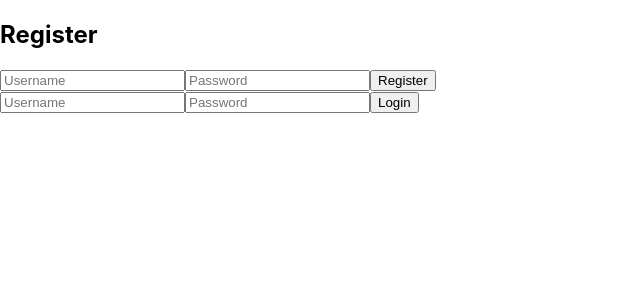
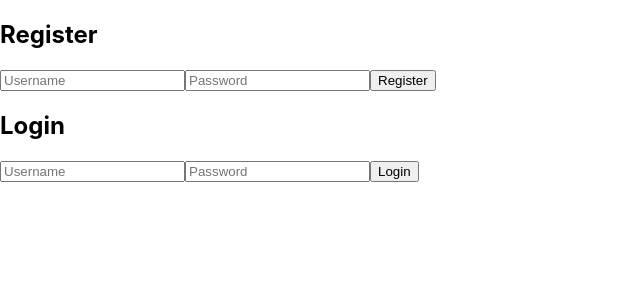
Before and after one commit to TARUN-SARASWAT365/chat, a React (Create React App) app: page / in a window 1280 px wide. Shown: the top 300 px of the page, without its empty margins (0-640 px from the left). Built offline with nearby package versions, Linux system fonts and the light colour scheme; no server answers.

Commit message:
Describe your changes here

```diff
--- a/src/Login.js
+++ b/src/Login.js
@@ -6,37 +6,57 @@ const Login = ({ onLoginSuccess }) => {
   const [password, setPassword] = useState('');
   const [error, setError] = useState('');
 
-  const handleSubmit = async e => {
+  const handleLogin = async (e) => {
     e.preventDefault();
     setError('');
+
+    if (!username || !password) {
+      setError('Please enter username and password');
+      return;
+    }
+
     try {
-      const res = await axios.post('http://localhost:5000/api/login', { username, password });
-      onLoginSuccess(res.data.user);
+      const res = await axios.post('http://localhost:5000/api/users/login', {
+        username,
+        password,
+      });
+
+      if (res.data.username) {
+        onLoginSuccess(res.data.username);
+      } else {
+        setError('Login failed');
+      }
     } catch (err) {
-      // backend se error message le lo ya default message
-      setError(err.response?.data?.message || 'Login failed');
+      if (err.response && err.response.data && err.response.data.error) {
+        setError(err.response.data.error);
+      } else {
+        setError('Something went wrong');
+      }
     }
   };
 
   return (
-    <form onSubmit={handleSubmit}>
+    <div className="login-container">
+      <h2>Login</h2>
+      <form onSubmit={handleLogin}>
         <input
           type="text"
           placeholder="Username"
           value={username}
           onChange={e => setUsername(e.target.value)}
-        required
+          autoComplete="username"
         />
         <input
           type="password"
           placeholder="Password"
           value={password}
           onChange={e => setPassword(e.target.value)}
-        required
+          autoComplete="current-password"
         />
         <button type="submit">Login</button>
-      {error && <p style={{ color: 'red' }}>{error}</p>}
       </form>
+      {error && <p className="error-msg">{error}</p>}
+    </div>
   );
 };
 
```
Lines whose indentation alone changed are shown as unchanged.
